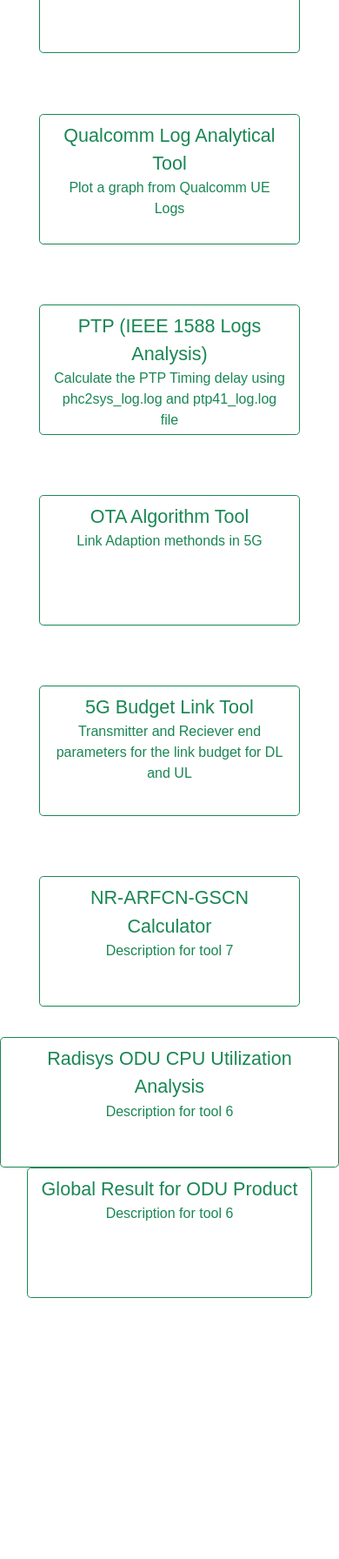
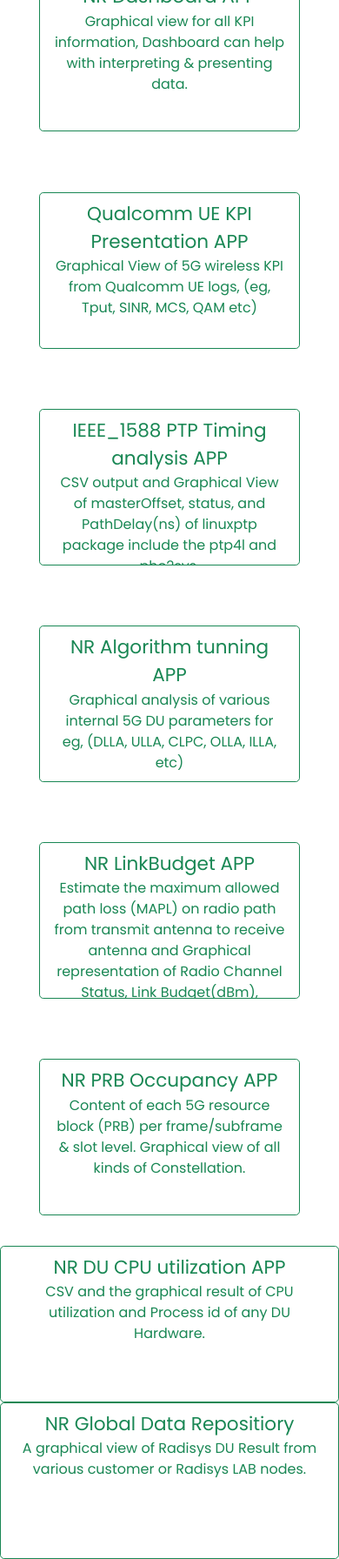
Before and after one commit to HarshatDy/OneToolNR, a Django app: page / in a window 390 px wide. Shown: the part 864-2656 px from the top of the page at 87% size. Before the commit the page ends 2356 px from the top, so only its background shows below. Run offline with Django 4.2, Linux system fonts and the light colour scheme.

Commit message:
homepage modified

```diff
--- a/All_Tools/templates/All_Tools_Pages/headerfooter.html
+++ b/All_Tools/templates/All_Tools_Pages/headerfooter.html
@@ -3,13 +3,15 @@
 <link href="https://cdn.jsdelivr.net/npm/bootstrap@5.0.2/dist/css/bootstrap.min.css" rel="stylesheet" integrity="sha384-EVSTQN3/azprG1Anm3QDgpJLIm9Nao0Yz1ztcQTwFspd3yD65VohhpuuCOmLASjC" crossorigin="anonymous">
 
 <style>
+    @import url('https://fonts.googleapis.com/css2?family=Poppins&display=swap');
      #background-pic{
         background-image:url("/static/admin/img/image72.jpg");
         background: cover;
         border-radius : 0px 0px 10px 10px;
     }
     body{
-        font-family: 'Assistant', sans-serif;
+        font-family:  'Poppins', sans-serif;
+
     }
 
     footer{
@@ -42,7 +44,7 @@
         </div>
         <div class="row" style="height:80px; text-align:left;">
             <div class="col-sm-4 col-12"></div>
-            <div class="col-sm-6 col-12 fs-3 text-light" style=" font-weight:100px;"> Welcome to Radisys OneTool For NR</div>
+            <div class="col-sm-6 col-12 fs-3 text-light" style=" font-weight:100px;"> Welcome to Radisys OneApp for 5GNR</div>
             <div class="col-sm-2 col-12"></div>
         </div>
     </div>
--- a/All_Tools/templates/All_Tools_Pages/homepage_3.html
+++ b/All_Tools/templates/All_Tools_Pages/homepage_3.html
@@ -19,7 +19,7 @@
 
     .btn{
         overflow:hidden;
-        height:150px;
+        height:180px;
         /* padding:50px; */
         position: relative;
 
@@ -48,11 +48,12 @@
         <div class="col-sm-3 col-12" style="height:50%;">
             <div class="row" style="height:50%; padding:10%">
                 <a href="/throughput_tool" class="btn btn-outline-success btn-lg fs-4 text-center" role="button" aria-disabled="true">
-                     Throughput Estimation Tool (includeing BLER) <p class="text-center fs-6">Calculates Througput for the log file</p></a>
+                    NR Throughput APP: <p class="text-center fs-6">Graphical view for Throughput and Throughput dip due to BLER%</p></a>
             </div>
             <div class="row" style="height:50%; padding:10%">
                 <a href="/re_mapping_tool" class="btn btn-outline-success btn-lg fs-4 text-center" role="button" aria-disabled="true">
-                    RE Mapping (PRB Occupany) <p class="text-center fs-6">This tool looks like a grid to determine what is the content of each 5G RB per Frame & Slot</p>
+                    NR Frequencies APP <p class="text-center fs-6">Frequency information, positions of DL/UL carriers BW in the band, Checks & Graphical view for all channel positions.
+                    </p>
                  </a>
             </div>
         </div>
@@ -60,12 +61,12 @@
         <div class="col-sm-3 col-12" style="height:50%;">
             <div class="row" style="height:50%;padding:10%">
                 <a href="/du_log_parser_tool" class="btn btn-outline-success btn-lg fs-4 text-center" role="button" aria-disabled="true">
-                    DU Log Dashboard <p class="text-center fs-6">Convert your DU log into interactive graph</p>
+                    NR Dashboard APP <p class="text-center fs-6"> Graphical view for all KPI information, Dashboard can help with interpreting & presenting data.</p>
                 </a>
             </div>
             <div class="row" style="height:50%;padding:10%">
                 <a href="/qual_log_parsing_tool" class="btn btn-outline-success btn-lg fs-4 text-center" role="button" aria-disabled="true">
-                Qualcomm Log Analytical Tool <p class="text-center fs-6">Plot a graph from Qualcomm UE Logs</p>
+                    Qualcomm UE KPI Presentation APP<p class="text-center fs-6">Graphical View of 5G wireless KPI from Qualcomm UE logs, (eg, Tput, SINR, MCS, QAM etc)</p>
                 </a>
 
             </div>
@@ -73,24 +74,26 @@
         <div class="col-sm-3 col-12" style="height:50%;">
             <div class="row" style="height:50%;padding:10% ">
                 <a href="/ptp_timing_delay_tool" class="btn btn-outline-success btn-lg fs-4 text-center" role="button" aria-disabled="true">
-                PTP (IEEE 1588 Logs Analysis) <p class="text-center fs-6"> Calculate the PTP Timing delay using phc2sys_log.log and ptp41_log.log file</p>
+                    IEEE_1588 PTP Timing analysis APP <p class="text-center fs-6"> CSV output and Graphical View of masterOffset, status, and PathDelay(ns) of linuxptp package include the ptp4l and phc2sys.</p>
                 </a>
             </div>
             <div class="row" style="height:50%;padding:10%">
                 <a href="/ota_algo_tool" class="btn btn-outline-success btn-lg fs-4 text-center" role="button" aria-disabled="true">
-                OTA Algorithm Tool <p class="text-center fs-6">Link Adaption methonds in 5G</p>
+                    NR Algorithm tunning APP <p class="text-center fs-6"> Graphical analysis of various internal 5G DU parameters for eg, (DLLA, ULLA, CLPC, OLLA, ILLA, etc)</p>
                 </a>
             </div>
         </div>
         <div class="col-sm-3 col-12" style="height:50%;">
             <div class="row" style="height:50%;padding:10%">
                 <a href="/link_budget_tool" class="btn btn-outline-success btn-lg fs-4 text-center " role="button" aria-disabled="true">
-                 5G Budget Link Tool <p class="text-center fs-6"> Transmitter and Reciever end parameters for the link budget for DL and UL</p>
+                    NR LinkBudget APP <p class="text-center fs-6">  Estimate the maximum allowed path loss (MAPL) on radio path from transmit antenna to receive antenna and Graphical representation
+                    of Radio Channel Status, Link Budget(dBm), Reception sensitivity(dBm) and Full Path loss(dB)
+                    </p>
                 </a>
             </div>
             <div class="row" style="height:50%;padding:10%">
                 <a href="/nr_arfcn_tool" class="btn btn-outline-success btn-lg fs-4 text-center" role="button" aria-disabled="true">
-                    NR-ARFCN-GSCN Calculator <p class="text-center fs-6">Description for tool 7</p>
+                    NR PRB Occupancy APP <p class="text-center fs-6">Content of each 5G resource block (PRB) per frame/subframe & slot level. Graphical view of all kinds of Constellation.</p>
                 </a>
             </div>
         </div>
@@ -99,12 +102,12 @@
     <div class="row text-center">
         <div class=" col-sm-6 col-12 ">
             <a href="/odu_cpu_utilization_tool" class="btn btn-outline-success btn-lg fs-4 text-center" role="button" aria-disabled="true">
-                Radisys ODU CPU Utilization Analysis <p class="text-center fs-6">Description for tool 6</p>
+                NR DU CPU utilization APP <p class="text-center fs-6">CSV and the graphical result of CPU utilization and Process id of any DU Hardware.                </p>
                </a>
         </div>
         <div class=" col-sm-6 col-12">
              <a href="/global_result_tool" class="btn btn-outline-success btn-lg fs-4 text-center" role="button" aria-disabled="true">
-            Global Result for ODU Product <p class="text-center fs-6">Description for tool 6</p>
+                NR Global Data Repositiory<p class="text-center fs-6">A graphical view of Radisys DU Result from various customer or Radisys LAB nodes.</p>
            </a>
         </div>
     </div>
```
